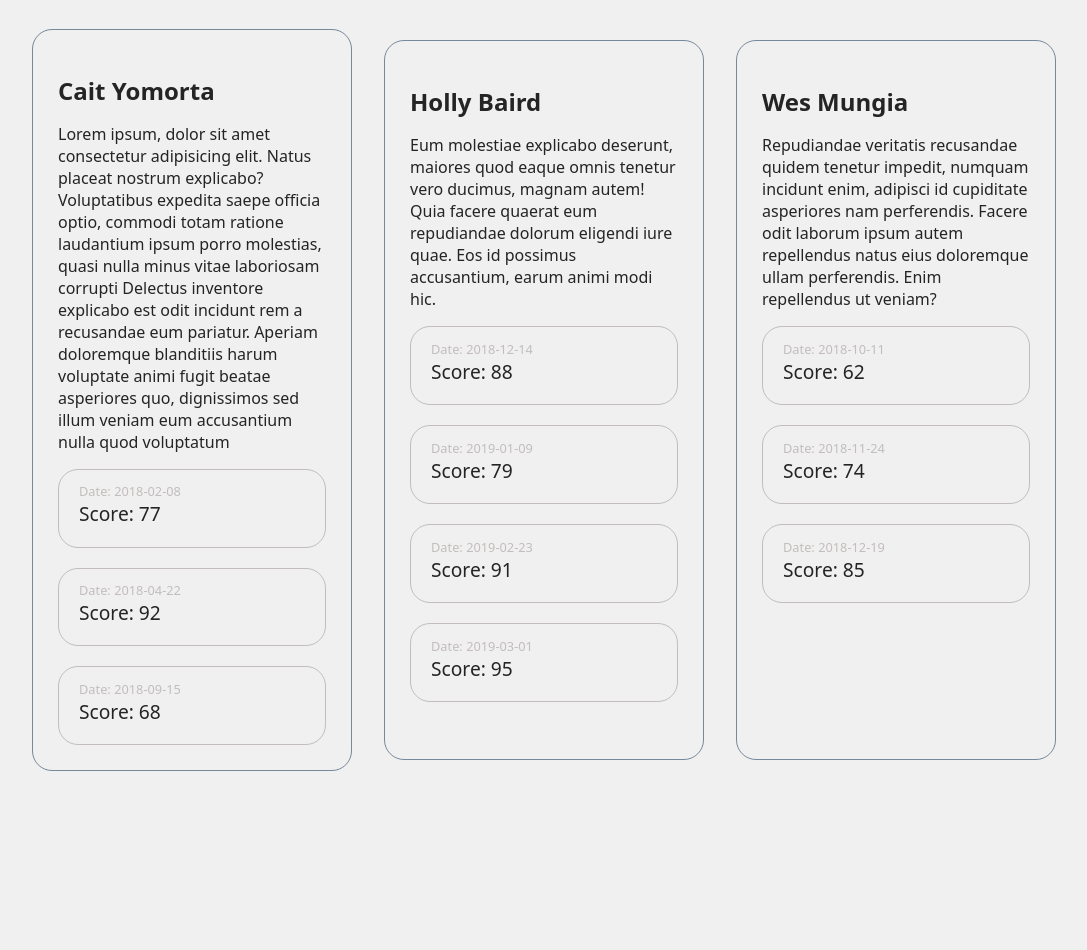
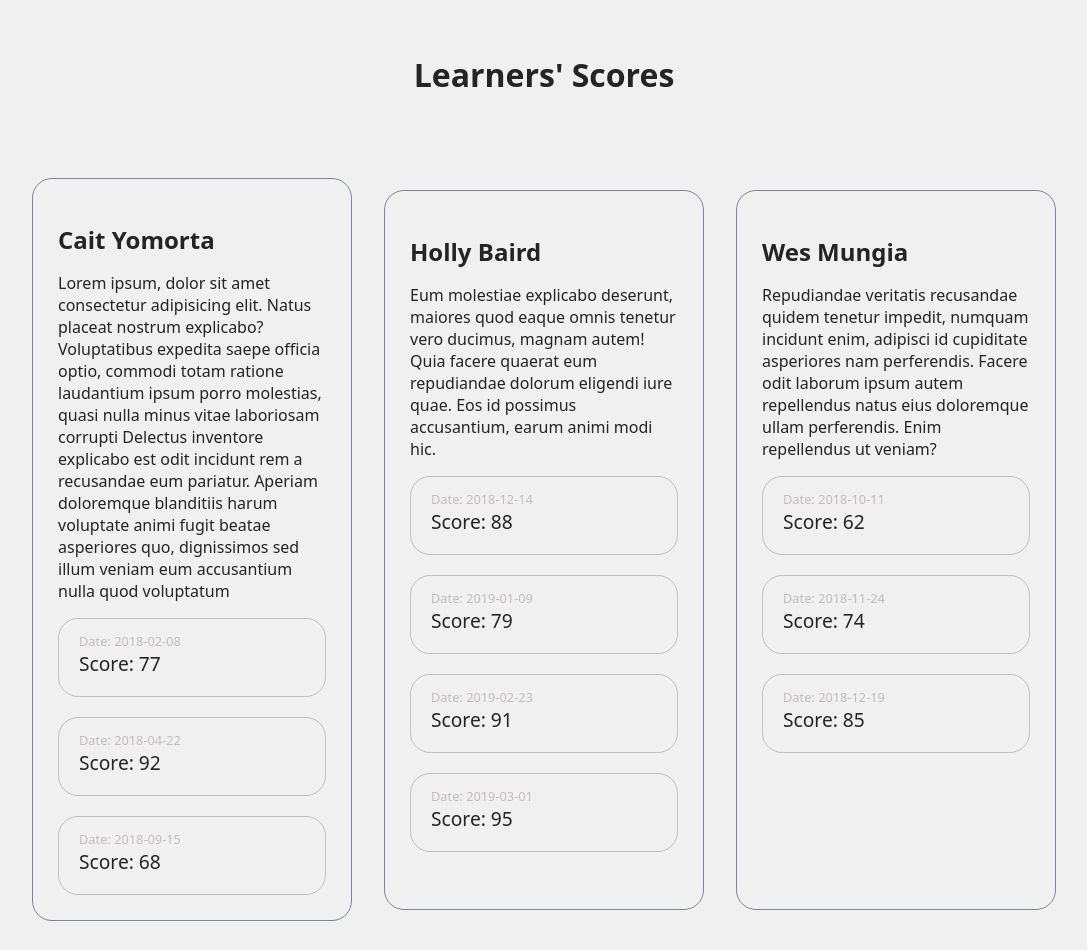
Before and after one commit to Noemi-24/ALAB-320H3-1, a React (Vite) app: page / in a window 1280 px wide. Shown: the whole page, without its empty margins (96-1183 px from the left). Before the commit the page ends 800 px from the top, so only its background shows below. Built offline with nearby package versions, Linux system fonts and the light colour scheme.

Commit message:
update styling

```diff
--- a/src/App.css
+++ b/src/App.css
@@ -1,3 +1,8 @@
+header{
+  text-align: center;
+  padding: 2rem 0;
+}
+
 .main-content{
   display: flex;
   flex-wrap: wrap;
--- a/src/App.jsx
+++ b/src/App.jsx
@@ -4,12 +4,17 @@ import learnersData from './data/learnersData';
 
 function App() {
   return (
-    <main className='main-content'>
-       {learnersData.map(learner => (
-          <Learner key={learner.name} {...learner} />
-        ))}
+    <>
+      <header>
+        <h1>Learners' Scores</h1>
+      </header>
+      <main className='main-content'>
+        {learnersData.map(learner => (
+            <Learner key={learner.name} {...learner} />
+          ))}
 
-    </main>
+      </main>
+    </>
   );
 }
 
```
